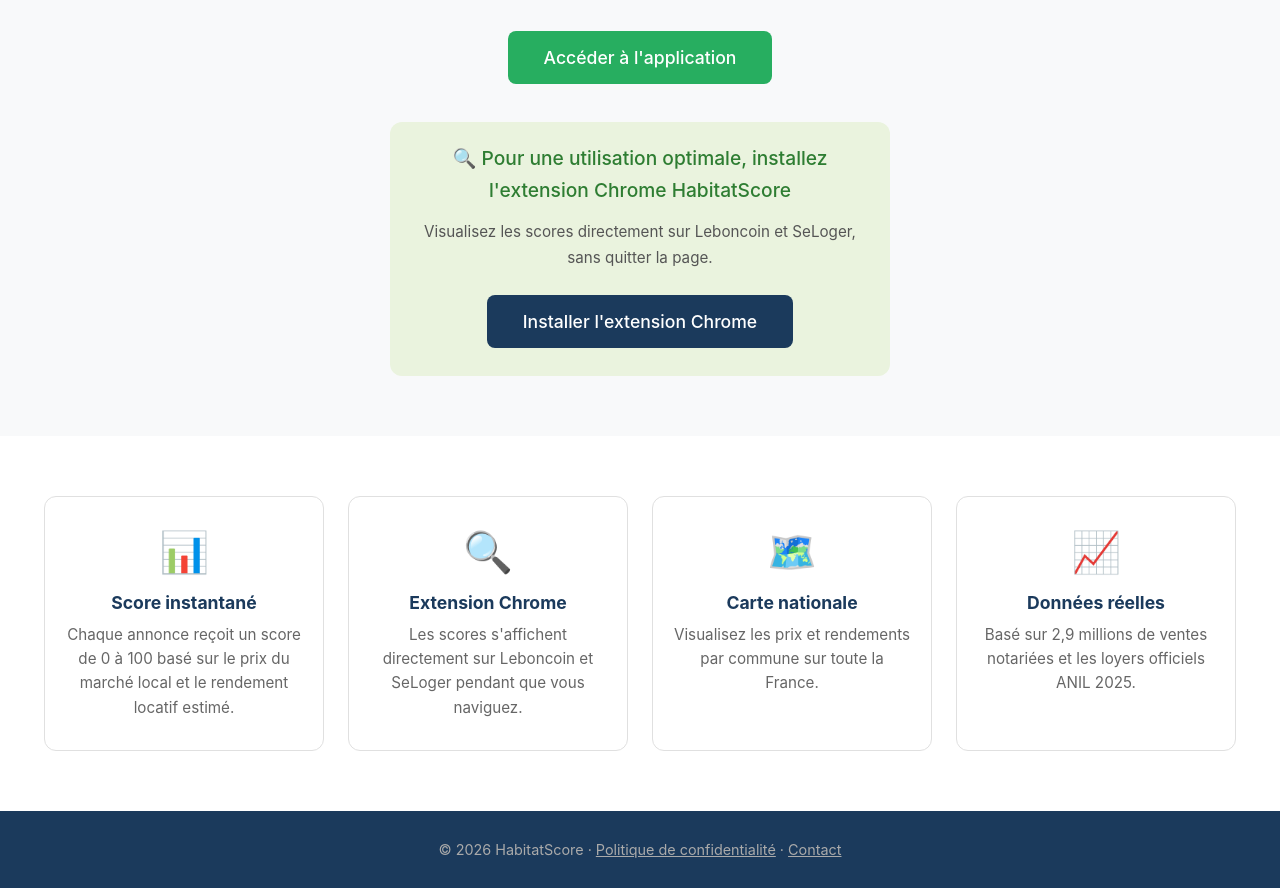
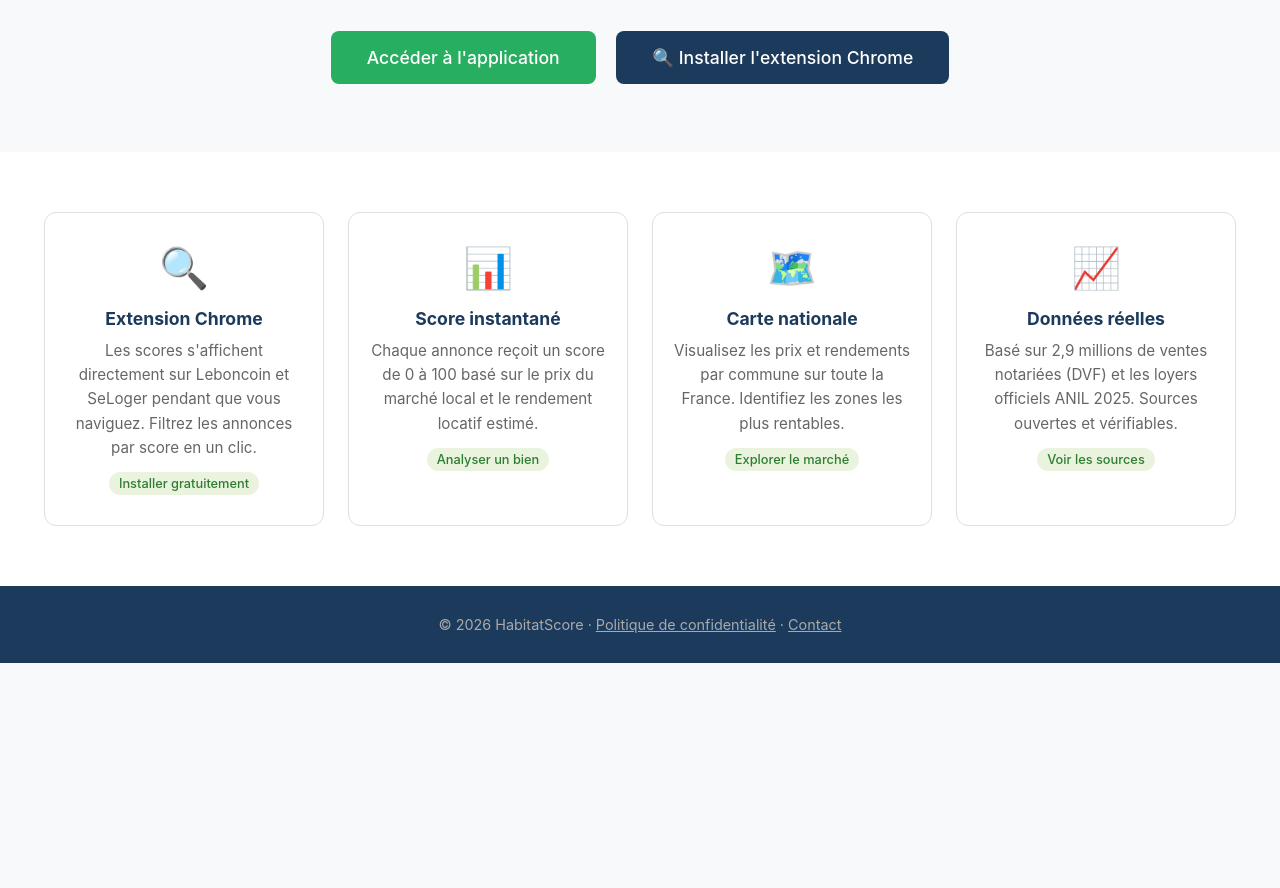
Before and after one commit to Sombro05/habitatscore, a browser extension: page index.html in a window 1280 px wide. Shown: the part 340-1228 px from the top of the page. After the commit the page ends 1003 px from the top, so only its background shows below. Drawn offline with Linux system fonts and the light colour scheme.

Commit message:
Mise à jour page accueil - liens fonctionnels

```diff
--- a/index.html
+++ b/index.html
@@ -13,12 +13,14 @@
     .hero h2 { font-size: 2.4em; color: #1B3A5C; margin-bottom: 20px; line-height: 1.3; }
     .hero p { font-size: 1.2em; color: #555; max-width: 600px; margin: 0 auto 40px; line-height: 1.7; }
     .btn-primary { display: inline-block; padding: 16px 36px; background: #27AE60; color: white; border-radius: 8px; text-decoration: none; font-size: 1.1em; font-weight: 500; margin: 8px; }
-    .btn-secondary { display: inline-block; padding: 16px 36px; background: white; color: #1B3A5C; border: 2px solid #1B3A5C; border-radius: 8px; text-decoration: none; font-size: 1.1em; font-weight: 500; margin: 8px; }
+    .btn-secondary { display: inline-block; padding: 16px 36px; background: #1B3A5C; color: white; border-radius: 8px; text-decoration: none; font-size: 1.1em; font-weight: 500; margin: 8px; }
     .features { display: flex; flex-wrap: wrap; justify-content: center; gap: 24px; padding: 60px 40px; background: white; }
-    .feature { max-width: 280px; text-align: center; padding: 30px 20px; border-radius: 12px; border: 1px solid #e0e0e0; }
+    .feature { max-width: 280px; text-align: center; padding: 30px 20px; border-radius: 12px; border: 1px solid #e0e0e0; text-decoration: none; color: inherit; transition: box-shadow 0.2s; display: block; }
+    .feature:hover { box-shadow: 0 4px 16px rgba(0,0,0,0.1); }
     .feature .icon { font-size: 2.5em; margin-bottom: 16px; }
     .feature h3 { color: #1B3A5C; margin-bottom: 10px; font-size: 1.1em; }
     .feature p { color: #666; font-size: 0.95em; line-height: 1.6; }
+    .feature .tag { display: inline-block; margin-top: 12px; padding: 4px 10px; background: #EAF3DE; color: #2E7D32; border-radius: 20px; font-size: 0.8em; font-weight: 500; }
     footer { text-align: center; padding: 30px; background: #1B3A5C; color: #aaa; font-size: 0.9em; }
     footer a { color: #aaa; }
   </style>
@@ -33,34 +35,39 @@
     <h2>Analysez vos annonces immobilières en temps réel</h2>
     <p>HabitatScore vous aide à identifier les bonnes affaires immobilières grâce à un score automatique basé sur les données du marché réel (2023-2025).</p>
     <a href="https://habitatscore.streamlit.app" class="btn-primary">Accéder à l'application</a>
-    <div style="margin-top:30px;padding:20px;background:#EAF3DE;border-radius:12px;max-width:500px;margin-left:auto;margin-right:auto;">
-      <p style="color:#2E7D32;font-weight:500;margin-bottom:12px;">🔍 Pour une utilisation optimale, installez l'extension Chrome HabitatScore</p>
-      <p style="color:#555;font-size:0.95em;margin-bottom:16px;">Visualisez les scores directement sur Leboncoin et SeLoger, sans quitter la page.</p>
-      <a href="https://chromewebstore.google.com/detail/habitatscore/hgmhpokccfpjbjdaekimdghhjflbecbf" class="btn-primary" style="background:#1B3A5C;">Installer l'extension Chrome</a>
-    </div>
+    <a href="https://chromewebstore.google.com/detail/habitatscore/hgmhpokccfpjbjdaekimdghhjflbecbf" class="btn-secondary">🔍 Installer l'extension Chrome</a>
   </div>
 
   <div class="features">
-    <div class="feature">
+
+    <a href="https://chromewebstore.google.com/detail/habitatscore/hgmhpokccfpjbjdaekimdghhjflbecbf" class="feature">
+      <div class="icon">🔍</div>
+      <h3>Extension Chrome</h3>
+      <p>Les scores s'affichent directement sur Leboncoin et SeLoger pendant que vous naviguez. Filtrez les annonces par score en un clic.</p>
+      <span class="tag">Installer gratuitement</span>
+    </a>
+
+    <a href="https://habitatscore.streamlit.app" class="feature">
       <div class="icon">📊</div>
       <h3>Score instantané</h3>
       <p>Chaque annonce reçoit un score de 0 à 100 basé sur le prix du marché local et le rendement locatif estimé.</p>
-    </div>
-    <div class="feature">
-      <div class="icon">🔍</div>
-      <h3>Extension Chrome</h3>
-      <p>Les scores s'affichent directement sur Leboncoin et SeLoger pendant que vous naviguez.</p>
-    </div>
-    <div class="feature">
+      <span class="tag">Analyser un bien</span>
+    </a>
+
+    <a href="https://habitatscore.streamlit.app/?page=Explorer+le+march%C3%A9" class="feature">
       <div class="icon">🗺️</div>
       <h3>Carte nationale</h3>
-      <p>Visualisez les prix et rendements par commune sur toute la France.</p>
-    </div>
-    <div class="feature">
+      <p>Visualisez les prix et rendements par commune sur toute la France. Identifiez les zones les plus rentables.</p>
+      <span class="tag">Explorer le marché</span>
+    </a>
+
+    <a href="https://www.data.gouv.fr/fr/datasets/demandes-de-valeurs-foncieres/" class="feature">
       <div class="icon">📈</div>
       <h3>Données réelles</h3>
-      <p>Basé sur 2,9 millions de ventes notariées et les loyers officiels ANIL 2025.</p>
-    </div>
+      <p>Basé sur 2,9 millions de ventes notariées (DVF) et les loyers officiels ANIL 2025. Sources ouvertes et vérifiables.</p>
+      <span class="tag">Voir les sources</span>
+    </a>
+
   </div>
 
   <footer>
```
